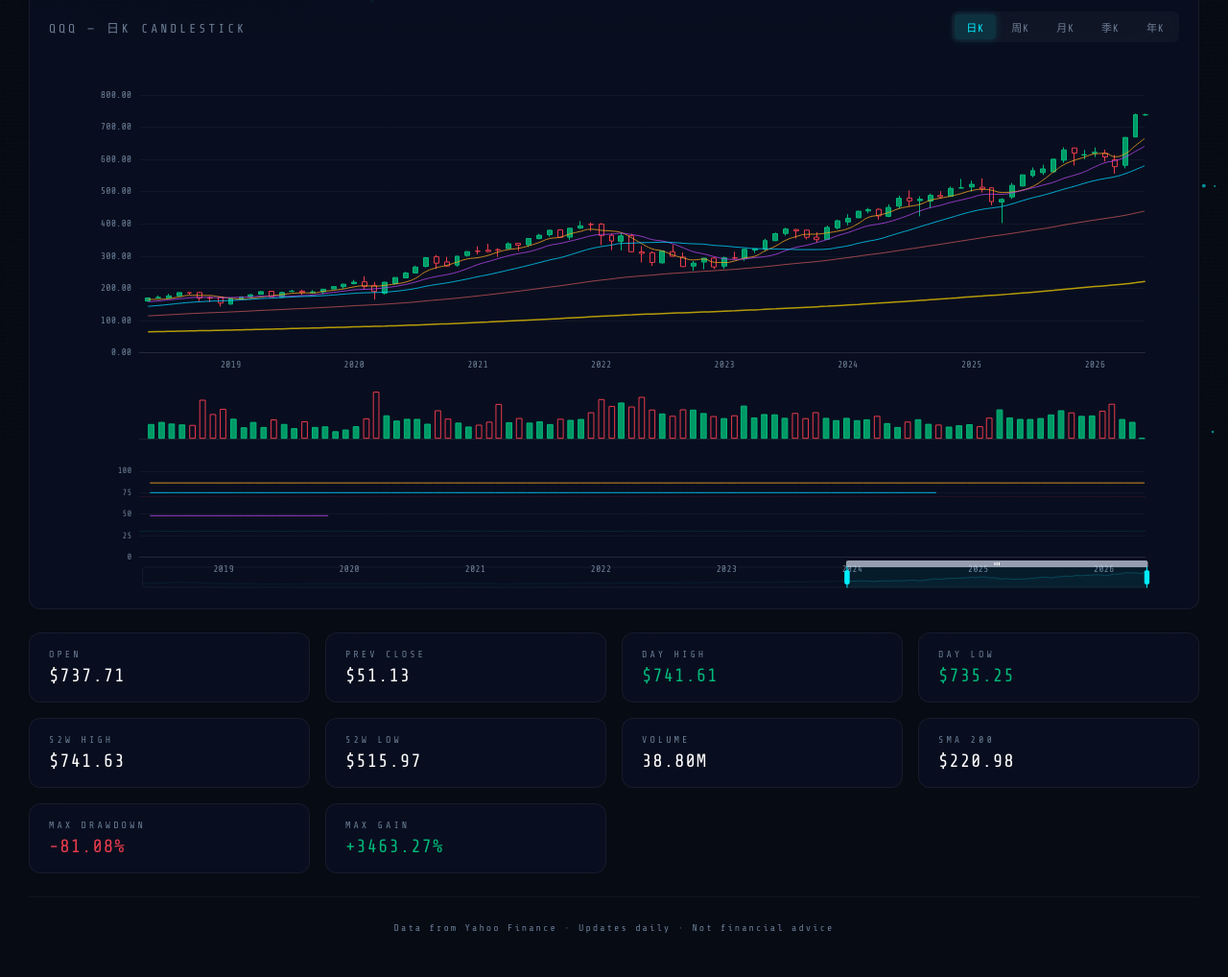
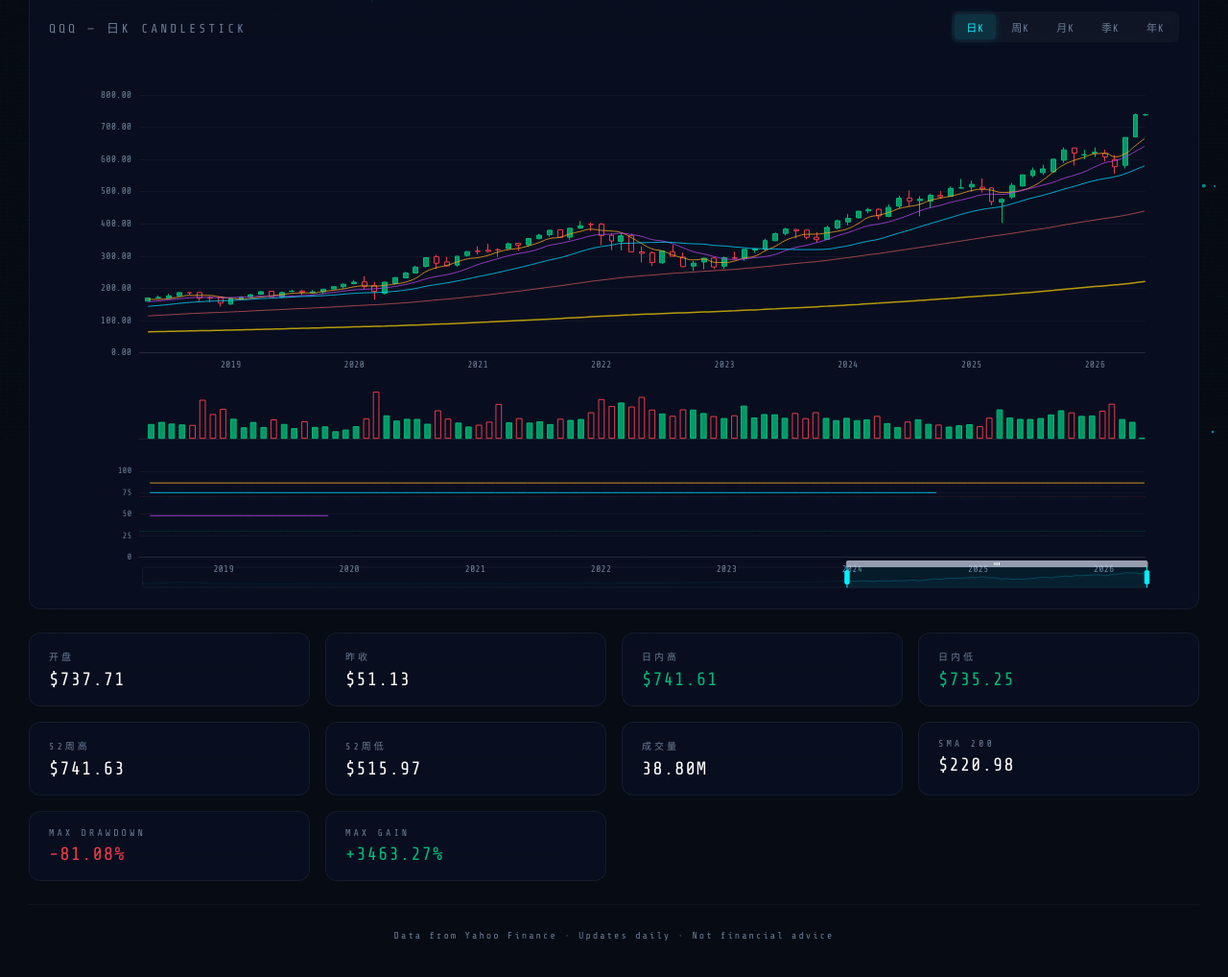
Before and after one commit to siegfriedre/qqq, a plain HTML site: page index.html in a window 1280 px wide. Shown: the part 338-1356 px from the top of the page at 96% size. Drawn offline with nearby package versions, Linux system fonts and the light colour scheme; animation ran at ten frames a second.

Commit message:
Change OHLC labels and stats to Chinese

```diff
--- a/index.html
+++ b/index.html
@@ -87,31 +87,31 @@
 
         <div class="stats-row" id="statsRow">
             <div class="stat-card">
-                <span class="stat-label">OPEN</span>
+                <span class="stat-label">开盘</span>
                 <span class="stat-value" id="stat-open">--</span>
             </div>
             <div class="stat-card">
-                <span class="stat-label">PREV CLOSE</span>
+                <span class="stat-label">昨收</span>
                 <span class="stat-value" id="stat-prev">--</span>
             </div>
             <div class="stat-card">
-                <span class="stat-label">DAY HIGH</span>
+                <span class="stat-label">日内高</span>
                 <span class="stat-value up" id="stat-high">--</span>
             </div>
             <div class="stat-card">
-                <span class="stat-label">DAY LOW</span>
+                <span class="stat-label">日内低</span>
                 <span class="stat-value down" id="stat-low">--</span>
             </div>
             <div class="stat-card">
-                <span class="stat-label">52W HIGH</span>
+                <span class="stat-label">52周高</span>
                 <span class="stat-value" id="stat-52h">--</span>
             </div>
             <div class="stat-card">
-                <span class="stat-label">52W LOW</span>
+                <span class="stat-label">52周低</span>
                 <span class="stat-value" id="stat-52l">--</span>
             </div>
             <div class="stat-card">
-                <span class="stat-label">VOLUME</span>
+                <span class="stat-label">成交量</span>
                 <span class="stat-value" id="stat-vol">--</span>
             </div>
             <div class="stat-card">
--- a/js/app.js
+++ b/js/app.js
@@ -570,10 +570,10 @@
                                 formatVolume(v) + '</span></div>';
                         } else if (p.seriesName === 'K线') {
                             var d = p.value || p.data;
-                            html += '<div>O: <span style="color:#c8d6e5;">' + formatPrice(d[1]) + '</span> ' +
-                                'H: <span style="color:#00ff88;">' + formatPrice(d[4]) + '</span> ' +
-                                'L: <span style="color:#ff3b5c;">' + formatPrice(d[3]) + '</span> ' +
-                                'C: <span style="color:#c8d6e5;">' + formatPrice(d[2]) + '</span></div>';
+                            html += '<div>开: <span style="color:#c8d6e5;">' + formatPrice(d[1]) + '</span> ' +
+                                '高: <span style="color:#00ff88;">' + formatPrice(d[4]) + '</span> ' +
+                                '低: <span style="color:#ff3b5c;">' + formatPrice(d[3]) + '</span> ' +
+                                '收: <span style="color:#c8d6e5;">' + formatPrice(d[2]) + '</span></div>';
                         } else if (/^RSI/.test(p.seriesName)) {
                             var v = Array.isArray(p.value) ? p.value[1] : p.value;
                             html += '<div><span style="color:' + p.color + ';">●</span> ' +
```
